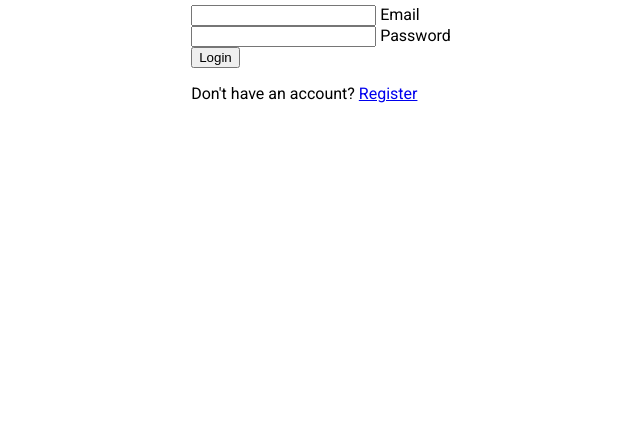
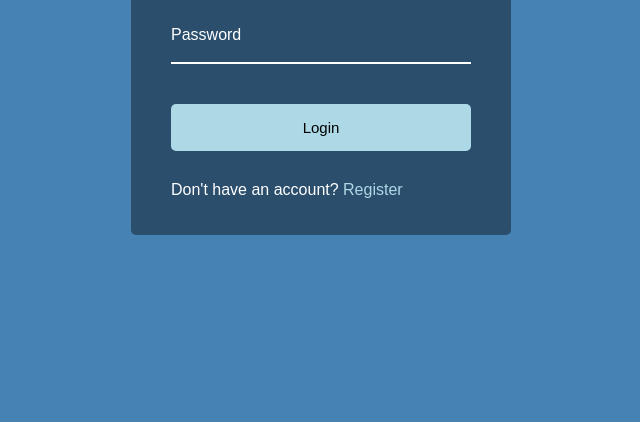
Before and after one commit to gloriayordanova/50-Projects-In-50-Days---HTML-CSS-JavaScript, a plain HTML site: page Day 8 - Form Wave Animation/index.html in a window 1280 px wide. Shown: the part 378-800 px from the top of the page, without its empty margins (319-959 px from the left). Drawn offline with Linux system fonts and the light colour scheme; a web font is replaced by a local one.

Commit message:
Final Version

```diff
--- a/Day 8 - Form Wave Animation/script.js
+++ b/Day 8 - Form Wave Animation/script.js
@@ -0,0 +1,8 @@
+const labels = document.querySelectorAll('.form-control label')
+
+labels.forEach(label => () {
+    label.innerHTML = label.innerText
+    .split('')
+    .map((letter, idx) => `<span>${letter}</span>`)
+    .join('')
+})
--- a/Day 8 - Form Wave Animation/style.css
+++ b/Day 8 - Form Wave Animation/style.css
@@ -1,11 +1,13 @@
-@import url('https://fonts.googleapis.com/css2?family=Roboto:wght@400;700&display=swap');
+@import url('https://fonts.googleapis.com/css2?family=Muli:wght@400;700&display=swap');
 
 * {
   box-sizing: border-box;
 }
 
 body {
-  font-family: 'Roboto', sans-serif;
+  background-color: steelblue;
+  color: white;
+  font-family: 'Muli', sans-serif;
   display: flex;
   flex-direction: column;
   align-items: center;
@@ -14,3 +16,71 @@ body {
   overflow: hidden;
   margin: 0;
 }
+
+.container {
+  background-color: rgba(0, 0, 0, 0.4);
+  padding: 20px 40px;
+  border-radius: 5px;
+}
+
+.container h1 {
+  text-align: center;
+  margin-bottom: 30px;
+}
+
+.container a {
+  text-decoration: none;
+  color: lightblue;
+}
+
+.form-control {
+  position: relative;
+  margin: 20px 0 40px;
+  width: 300px;
+}
+
+.form-control input {
+  background-color: transparent;
+  border: 0;
+  border-bottom: 2px #fff solid;
+  display: block;
+  width: 100%;
+  padding: 15px 0;
+  font-size: 18px;
+  color: #fff;
+}
+
+.form-control input:focus,
+.form-control input:valid {
+    outline: 0;
+}
+
+.btn:focus {
+  outline: 0;
+}
+
+.btn:active {
+  transform: scale(0.98);
+}
+
+.text {
+  margin-top: 30px;
+}
+
+.btn {
+  cursor: pointer;
+  display: inline-block;
+  width: 100%;
+  background: lightblue;
+  padding: 15px;
+  font-family: inherit;
+  font-size: 15px;
+  border: 0;
+  border-radius: 5px;
+}
+
+.form-control label {
+  position: absolute;
+  top: 15px;
+  left: 0;
+}
```
